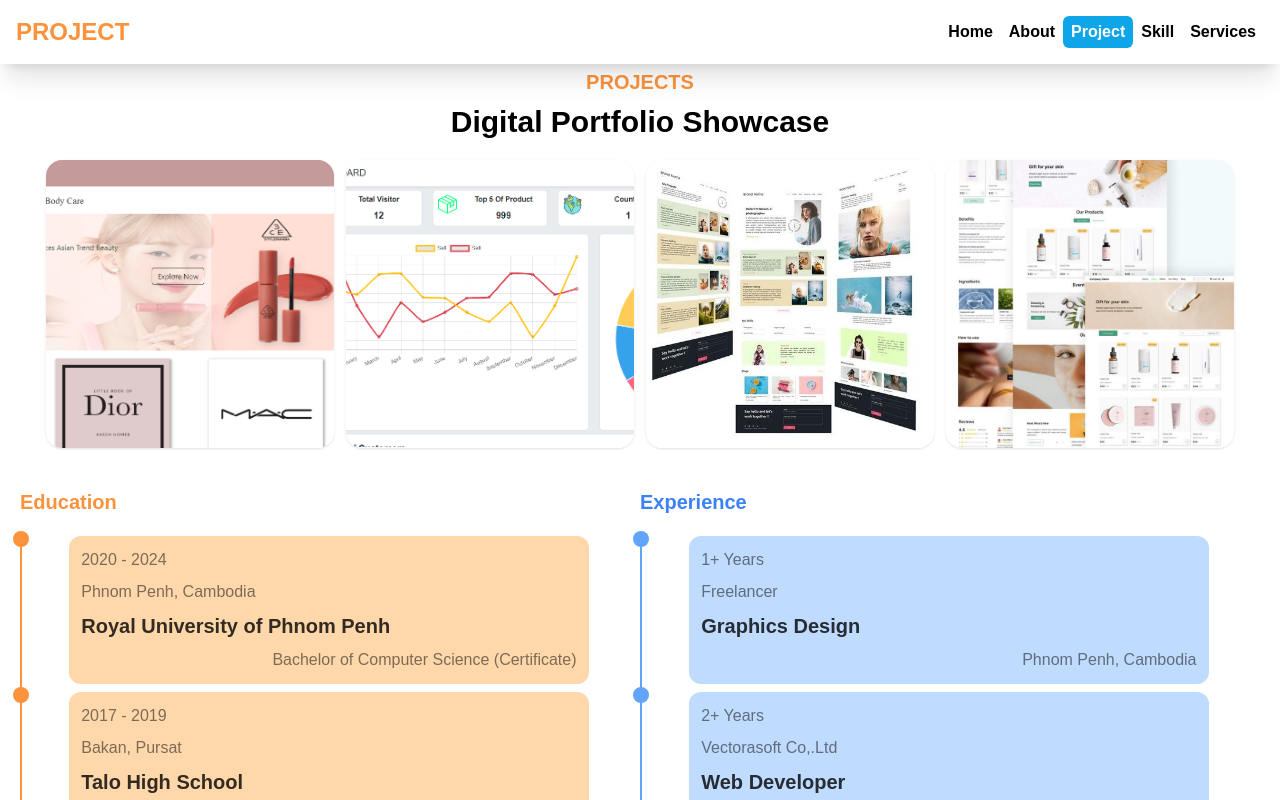
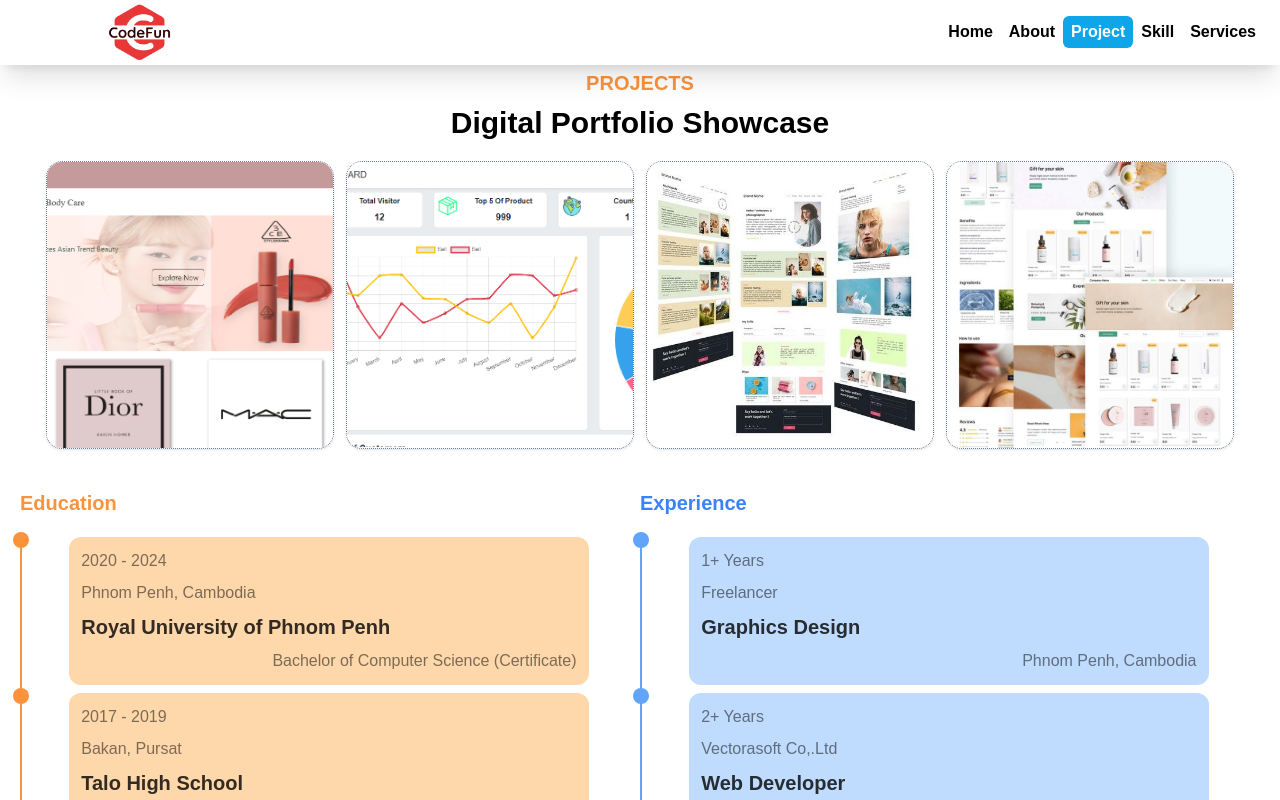
Before and after one commit to Dara-Coder/Portfolio, a Vue app: page /project in a window 1280 px wide. Built offline with nearby package versions, Linux system fonts and the light colour scheme.

Commit message:
updated ui

```diff
--- a/src/App.vue
+++ b/src/App.vue
@@ -69,10 +69,14 @@
 </script>
 
 <template>
-  <header class="bg-white p-2 shadow-xl mb-1 sticky top-0 z-10">
+  <header class="bg-white p-2 shadow-xl mb-1 sticky top-0 z-10 min-h-[65px]">
     <div class="flex justify-between p-2 relative">
-      <div class="uppercase text-2xl font-bold text-orange-400">
-        {{ name || '' }}
+      <div class="w-full h-full relative">
+        <img
+          class="w-[63px] h-[63px] object-scale-down absolute left-[10%] -top-[15px]"
+          src="/images/logo.png"
+          alt="user"
+        />
       </div>
       <div @click="toggleMenu" class="flex justify-center items-center cursor-pointer sm:hidden">
         <Hambergar></Hambergar>
--- a/src/views/Home.vue
+++ b/src/views/Home.vue
@@ -40,12 +40,7 @@
       </div>
       <div class="flex justify-center items-center flex-col gap-4 max-w-md">
         <div class="w-40 rounded-full overflow-hidden">
-          <img
-            class="w-full h-100 object-scale-down"
-            src="/images/user.jpg"
-            alt="user"
-            ref="profile"
-          />
+          <img class="w-full object-scale-down" src="/images/user.jpg" alt="user" ref="profile" />
         </div>
         <div class="flex flex-col gap-1">
           <p class="text-3xl font-bold text-white text-center">Hi, This is BOUY Chandara</p>
--- a/src/views/Project.vue
+++ b/src/views/Project.vue
@@ -30,7 +30,7 @@
         <div
           v-for="pr in projects"
           :key="pr.id"
-          class="shadow w-72 h-72 rounded-2xl cursor-pointer relative overflow-hidden group"
+          class="shadow w-72 h-72 rounded-2xl cursor-pointer relative overflow-hidden group border border-slate-500 border-dotted"
         >
           <div class="w-full h-full">
             <img :src="pr.image_url" class="w-full h-full object-cover" :alt="pr.title" />
```
Also changed, not shown: public/images/logo.png (added).
